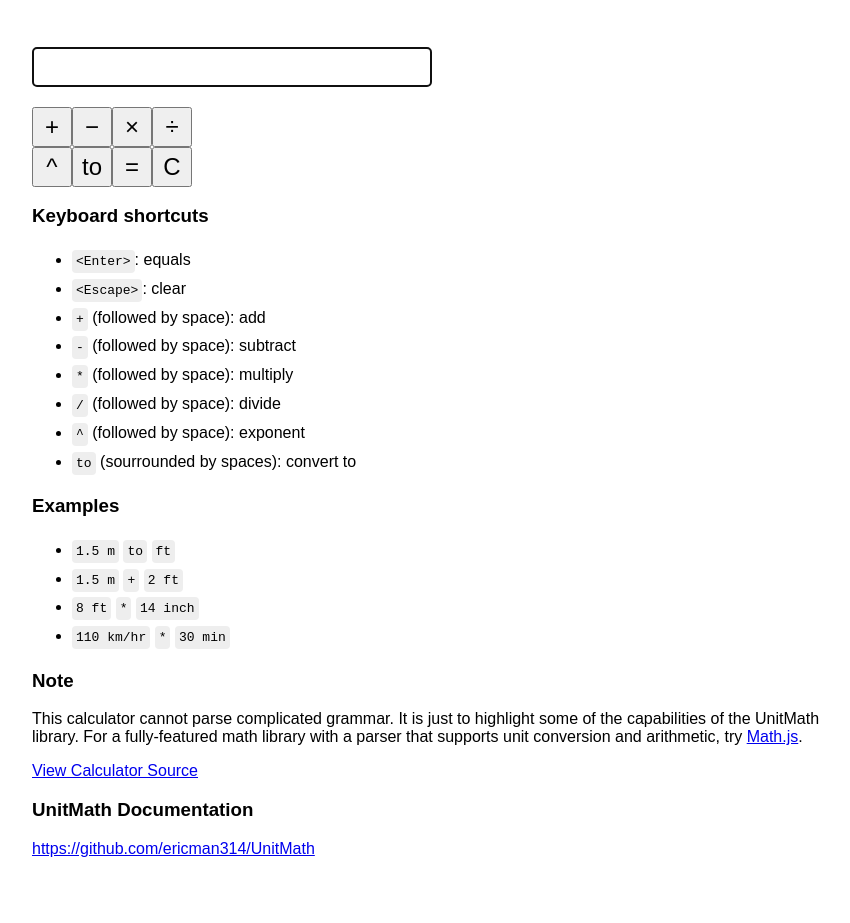
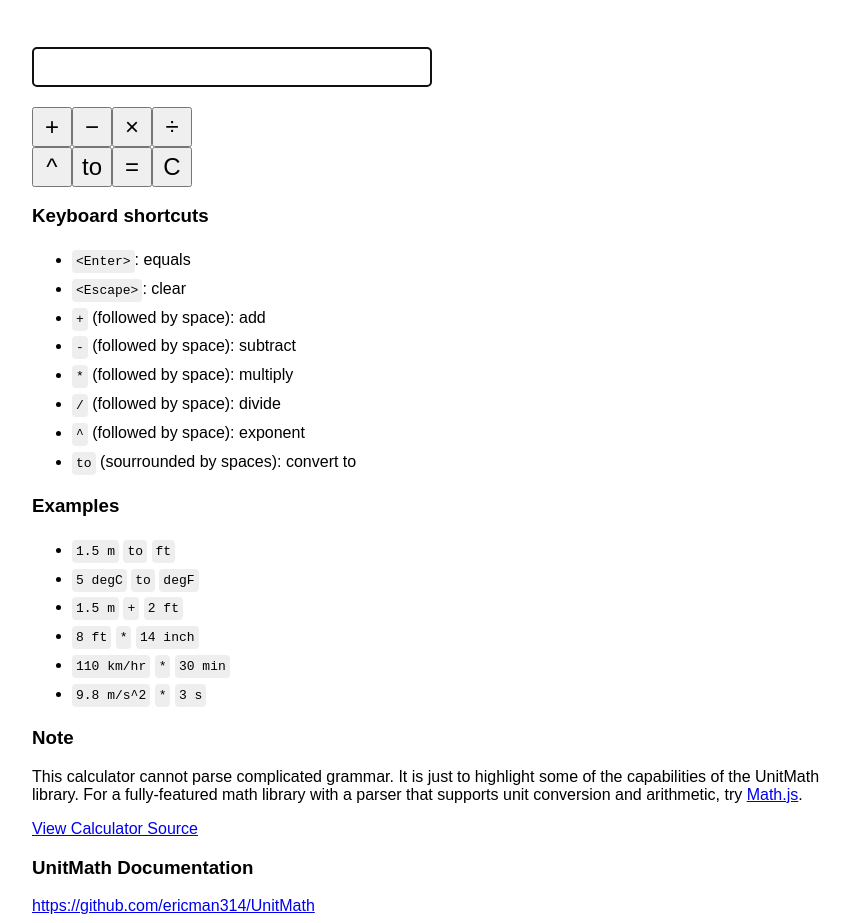
Before and after one commit to ericman314/UnitMath, a website with bundled scripts: page docs/index.html in a window 1280 px wide. Shown: the part 97-1020 px from the top of the page, without its empty margins (208-1058 px from the left). Before the commit the page ends 963 px from the top, so only its background shows below. Built offline with nearby package versions, Linux system fonts and the light colour scheme.

Commit message:
Add additional examples to the demo

```diff
--- a/docs/index.html
+++ b/docs/index.html
@@ -50,9 +50,11 @@
     <h3>Examples</h3>
     <ul>
       <li><code>1.5 m</code> <code>to</code> <code>ft</code></li>
+      <li><code>5 degC</code> <code>to</code> <code>degF</code></li>
       <li><code>1.5 m</code> <code>+</code> <code>2 ft</code></li>
       <li><code>8 ft</code> <code>*</code> <code>14 inch</code></li>
       <li><code>110 km/hr</code> <code>*</code> <code>30 min</code></li>
+      <li><code>9.8 m/s^2</code> <code>*</code> <code>3 s</code></li>
     </ul>
 
     <h3>Note</h3>
```
